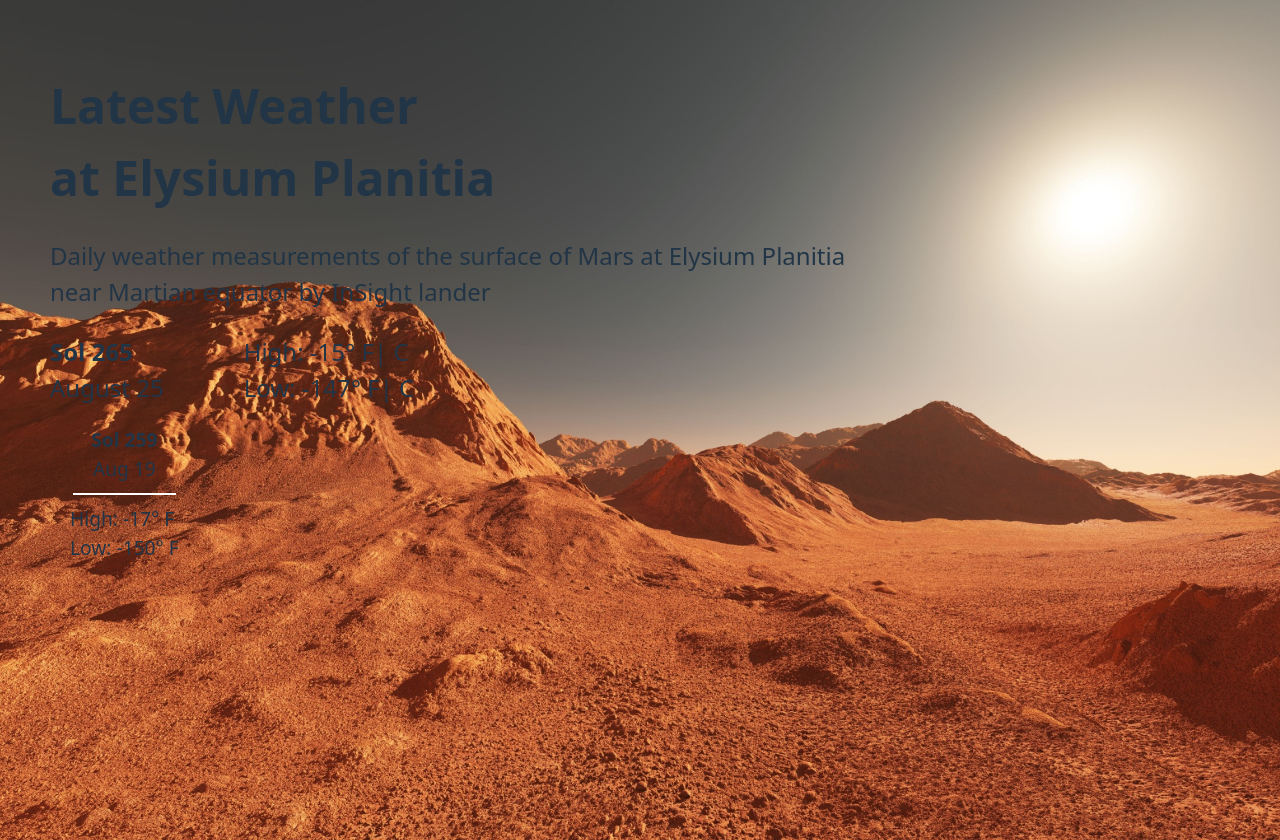
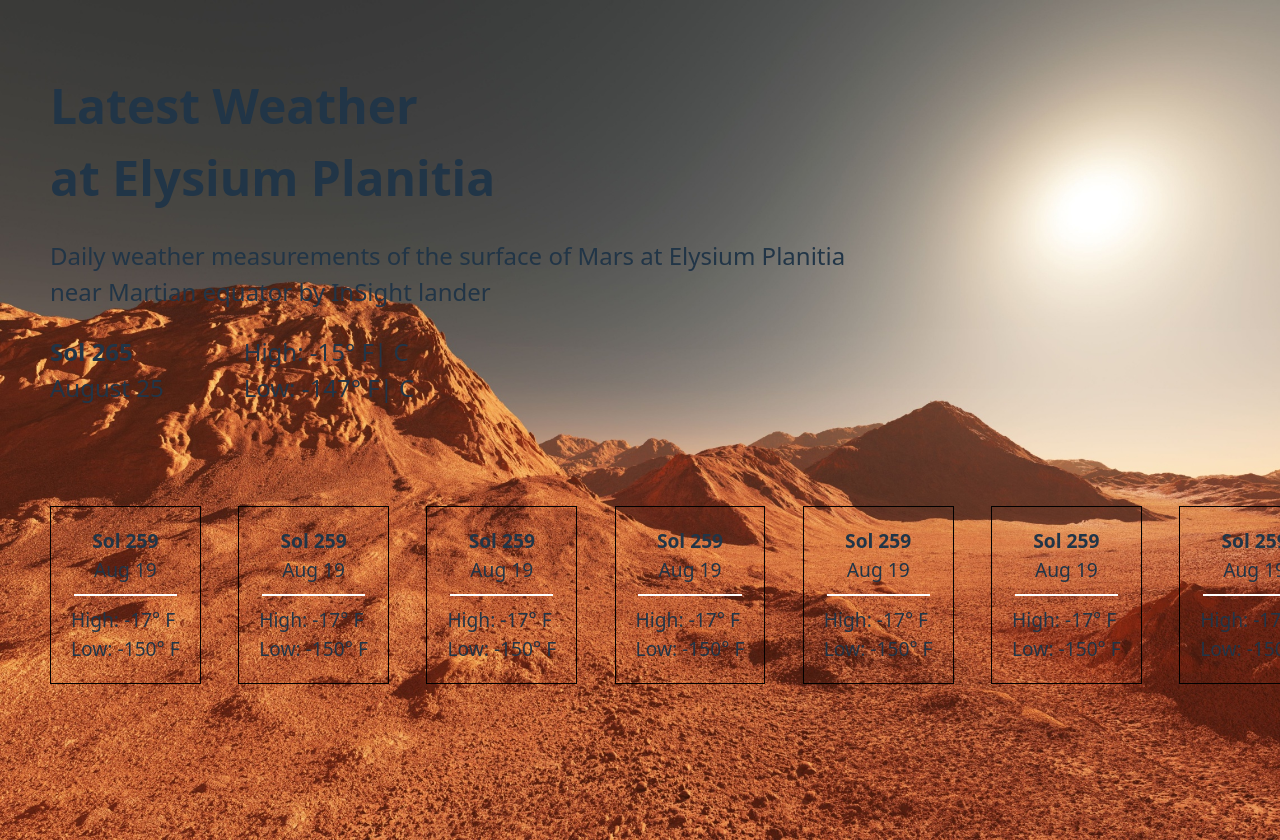
Before and after one commit to ArnavSaikia/weather-app-but-mars, a React (Vite) app: page / in a window 1280 px wide. Shown: the top 840 px of the page. Built offline with nearby package versions, Linux system fonts and the light colour scheme.

Commit message:
this is easier than i expected

```diff
--- a/src/App.css
+++ b/src/App.css
@@ -22,3 +22,10 @@
   /* font-weight: bold; */
   font-size: 1.5rem;
 }
+
+.card-container{
+  margin-top: 100px;
+  display: flex;
+  width: 100%;
+  justify-content: space-between;
+}
--- a/src/App.jsx
+++ b/src/App.jsx
@@ -44,7 +44,16 @@ function App() {
                 Daily weather measurements of the surface of Mars at Elysium Planitia <br></br>near Martian equator by InSight lander
             </p>
             <Metrics/>
-            <TempCard/>
+            <div className='card-container'>
+                <TempCard/>
+                <TempCard/>
+                <TempCard/>
+                <TempCard/>
+                <TempCard/>
+                <TempCard/>
+                <TempCard/>
+            </div>
+
             </div >
         </>
     )
--- a/src/TempCard.css
+++ b/src/TempCard.css
@@ -6,5 +6,5 @@
     align-items: center;
     width:max-content;
     padding: 20px;
-
+    border: 1px solid black;
 }
```
